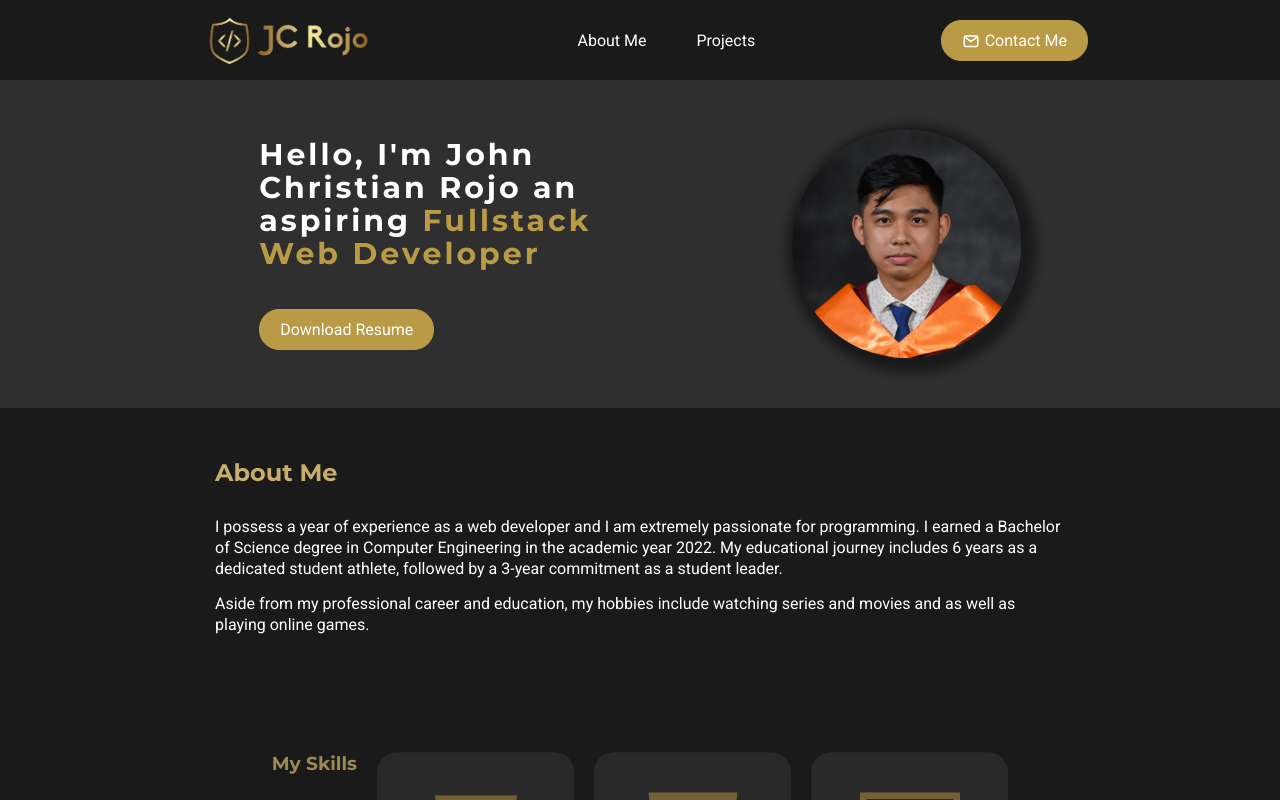
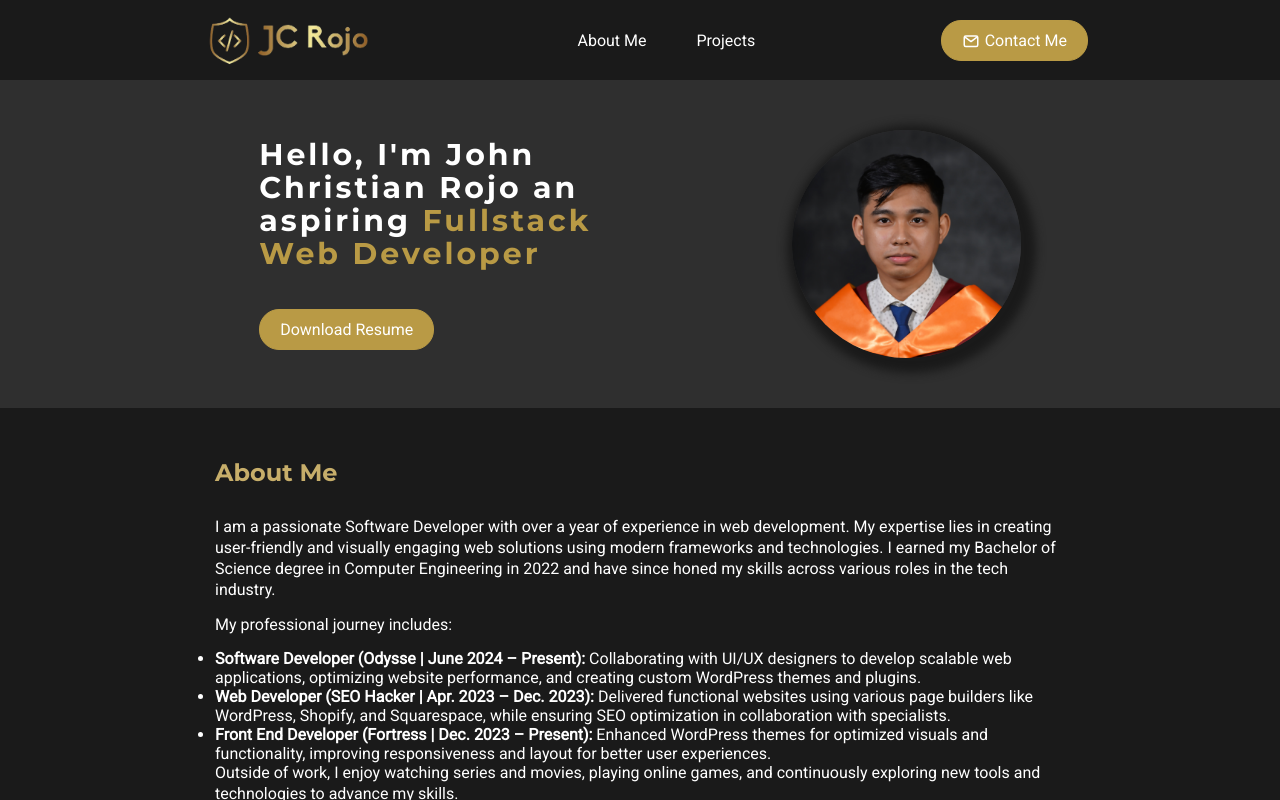
Before and after one commit to JChristianRojo/portfolio, a React (Vite) app: page / in a window 1280 px wide. Shown: the top 800 px of the page. Built offline with nearby package versions, Linux system fonts and the light colour scheme.

Commit message:
enh: about me details

```diff
--- a/src/components/About/About.jsx
+++ b/src/components/About/About.jsx
@@ -27,27 +27,42 @@ const skillsData = [
 
 export default function About() {
     return (
-        <section className='about' id='about'>
+<section className="about" id="about">
     <div className="container">
         <div className="sectionHead">
             <h2>About Me</h2>
             <p>
-                        I possess a year of experience as a web developer and I am extremely passionate for programming. I earned a Bachelor of Science degree in Computer Engineering in the academic year 2022. My educational journey includes 6 years as a dedicated student athlete, followed by a 3-year commitment as a student leader.
+                I am a passionate Software Developer with over a year of experience in web development. My expertise lies in creating user-friendly and visually engaging web solutions using modern frameworks and technologies. I earned my Bachelor of Science degree in Computer Engineering in 2022 and have since honed my skills across various roles in the tech industry.
             </p>
             <p>
-                        Aside from my professional career and education, my hobbies include watching series and movies and as well as playing online games.
+                My professional journey includes:
+            </p>
+            <ul>
+                <li>
+                    <strong>Software Developer (Odysse | June 2024 – Present):</strong> Collaborating with UI/UX designers to develop scalable web applications, optimizing website performance, and creating custom WordPress themes and plugins.
+                </li>
+                <li>
+                    <strong>Web Developer (SEO Hacker | Apr. 2023 – Dec. 2023):</strong> Delivered functional websites using various page builders like WordPress, Shopify, and Squarespace, while ensuring SEO optimization in collaboration with specialists.
+                </li>
+                <li>
+                    <strong>Front End Developer (Fortress | Dec. 2023 – Present):</strong> Enhanced WordPress themes for optimized visuals and functionality, improving responsiveness and layout for better user experiences.
+                </li>
+            </ul>
+            <p>
+                Outside of work, I enjoy watching series and movies, playing online games, and continuously exploring new tools and technologies to advance my skills.
             </p>
         </div>
         <div className="row slide-in-top">
             <h3>My Skills</h3>
             {skillsData.map((skill, index) => (
                 <div className="card" key={index}>
-                            <img className='skill' src={skill.image} alt={skill.name} />
+                    <img className="skill" src={skill.image} alt={skill.name} />
                     <h4>{skill.name}</h4>
                 </div>
             ))}
         </div>
     </div>
 </section>
+
     );
 }
--- a/src/components/Project/Project.jsx
+++ b/src/components/Project/Project.jsx
@@ -123,6 +123,10 @@ export default function Project() {
             projectCard(PrefabHouse, "Prefab House", "card", ["HTML", "CSS", "Bootstrap", "JavaScript", "PHP", "Wordpress"], "http://prefabhouse.ph/")
         }
 
+        {
+            projectCard(Odysse, "Odysse", "card", ["Wordpress", "HTML", "CSS", "JavaScript", "PHP"], "https://odysse.io/")
+        }
+
             {
             projectCard(BacopaMonnieri, "Bacopa Monnieri", "card", ["HTML", "CSS", "Bootstrap", "JavaScript", "PHP", "Wordpress", "WooCommerce"], "https://bacopamonnieri.ph/")
         }
@@ -133,9 +137,6 @@ export default function Project() {
 
             {
             projectCard(Serra, "Sierra", "card", ["JavaScript", "React", "Tailwind CSS", "Next JS"])
-        }
-            {
-            projectCard(Odysse, "Odysse", "card", ["Wordpress", "HTML", "CSS", "JavaScript", "PHP"], "https://odysse.io/")
         }
 
         </Slider> <Slider {
@@ -151,6 +152,10 @@ export default function Project() {
         }
 
             {
+            projectCard(Odysse, "Odysse", "cardNav")
+        }
+
+            {
             projectCard(BacopaMonnieri, "Bacopa Monnieri", "cardNav")
         }
 
@@ -162,9 +167,5 @@ export default function Project() {
             projectCard(Serra, "Sierra", "cardNav")
         }
 
-            {
-            projectCard(Odysse, "Odysse", "cardNav")
-        }
-
         </Slider> </div> </section>)
 }
```
Lines whose indentation alone changed are shown as unchanged.
